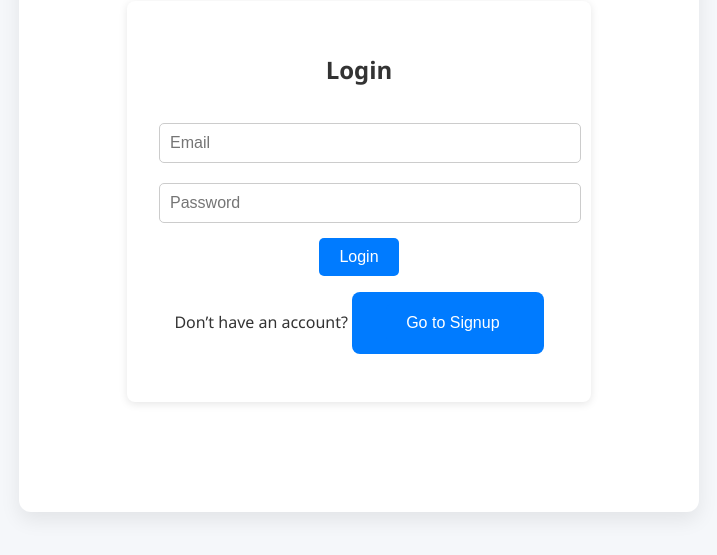
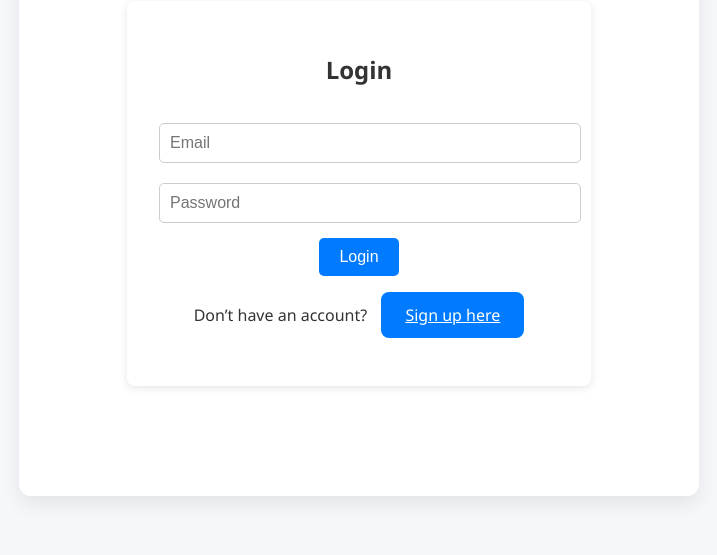
Before and after one commit to arunkashyap230/PersonalFinanceTracker, a React (Create React App) app in the folder frontend/: page / in a window 1280 px wide. Shown: the part 189-744 px from the top of the page, without its empty margins (281-998 px from the left). Built offline with nearby package versions, Linux system fonts and the light colour scheme.

Commit message:
Update LoginPage.jsx

```diff
--- a/frontend/src/pages/LoginPage.jsx
+++ b/frontend/src/pages/LoginPage.jsx
@@ -5,25 +5,30 @@ import { useNavigate, Link } from "react-router-dom";
 function LoginPage() {
   const [email, setEmail] = useState("");
   const [password, setPassword] = useState("");
+  const [loading, setLoading] = useState(false);
   const navigate = useNavigate();
 
   const handleSubmit = async (e) => {
     e.preventDefault();
+    setLoading(true);
     try {
-      const res = await axios.post("http://localhost:5000/api/auth/login", {
-        email,
-        password,
-      });
+      const res = await axios.post(
+        `${process.env.REACT_APP_BACKEND_URL}/api/auth/login`,
+        { email, password }
+      );
       localStorage.setItem("token", res.data.token);
       navigate("/dashboard");
     } catch (err) {
-      alert("Login failed");
+      alert(err?.response?.data?.message || "Login failed");
+    } finally {
+      setLoading(false);
     }
   };
 
   return (
     <form onSubmit={handleSubmit} className="auth-container">
       <h2>Login</h2>
+
       <input
         type="email"
         value={email}
@@ -31,6 +36,7 @@ function LoginPage() {
         placeholder="Email"
         required
       />
+
       <input
         type="password"
         value={password}
@@ -38,15 +44,18 @@ function LoginPage() {
         placeholder="Password"
         required
       />
-      <button type="submit">Login</button>
 
-      {/* Signup redirect button */}
+      <button type="submit" disabled={loading}>
+        {loading ? "Logging in..." : "Login"}
+      </button>
+
       <p style={{ marginTop: "1rem" }}>
         Don’t have an account?{" "}
-        <Link to="/signup">
-          <button type="button" style={{ marginLeft: "10px" }}>
-            Go to Signup
-          </button>
+        <Link
+          to="/signup"
+          style={{ marginLeft: "10px", textDecoration: "underline" }}
+        >
+          Sign up here
         </Link>
       </p>
     </form>
```
